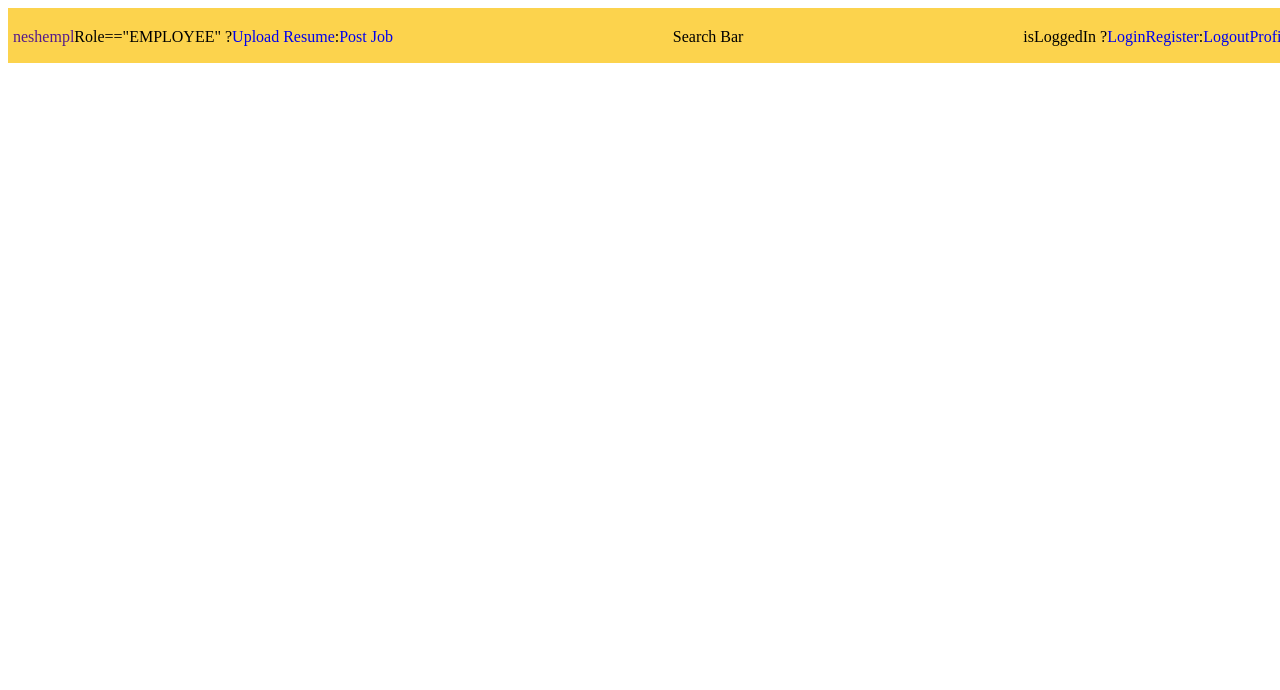
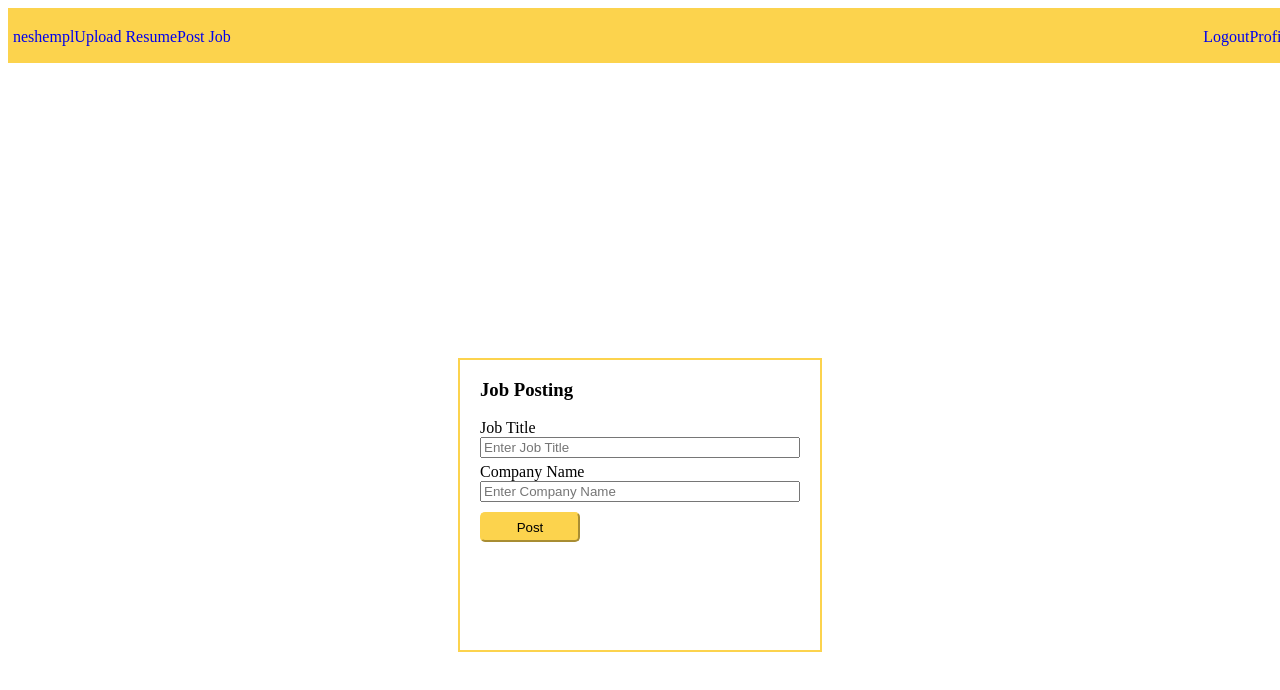
Before and after one commit to neshvig10/neshempl, a React (Vite) app in the folder frontend/: page /postjob in a window 1280 px wide. Shown: the top 690 px of the page. Built offline with nearby package versions, Linux system fonts and the light colour scheme.

Commit message:
post job init

```diff
--- a/frontend/src/App.jsx
+++ b/frontend/src/App.jsx
@@ -1,23 +1,29 @@
-import { BrowserRouter, Route, Routes } from 'react-router-dom'
-import Navbar from './components/Navbar'
-import Login from './pages/Login'
-import Register from './pages/Register'
-import UploadResume from './pages/UploadResume'
+import { BrowserRouter, Route, Routes } from "react-router-dom";
+import Navbar from "./components/Navbar";
+import Login from "./pages/Login";
+import Register from "./pages/Register";
+import UploadResume from "./pages/UploadResume";
+import HomePage from "./pages/HomePage";
+import PostJob from "./pages/PostJob";
 
 function App() {
-
   return (
     <>
       <BrowserRouter>
-      <Navbar></Navbar>
+        <Navbar></Navbar>
         <Routes>
-          <Route path='/login' element={<Login></Login>}></Route>
-          <Route path='/register' element={<Register></Register>}></Route>
-          <Route path='/uploadresume' element={<UploadResume></UploadResume>}></Route>
+          <Route path="/" element={<HomePage></HomePage>}></Route>
+          <Route path="/login" element={<Login></Login>}></Route>
+          <Route path="/register" element={<Register></Register>}></Route>
+          <Route
+            path="/uploadresume"
+            element={<UploadResume></UploadResume>}
+          ></Route>
+          <Route path="/postjob" element={<PostJob></PostJob>}></Route>
         </Routes>
       </BrowserRouter>
     </>
-  )
+  );
 }
 
-export default App
+export default App;
--- a/frontend/src/components/Navbar.jsx
+++ b/frontend/src/components/Navbar.jsx
@@ -1,40 +1,89 @@
-import {React} from "react";
+import { React, useContext } from "react";
+import { AuthContext } from "../contexts/AuthContext";
 
+const Navbar = () => {
+  const { isLoggedIn, userRoleAuth } = useContext(AuthContext);
 
-const Navbar = ()=>{
   return (
     <>
-            <div className="flex flex-row justify-between w-full fixed top-0 bg-amber-300" style={{ backgroundColor: '#fcd34d',height : '35px', paddingTop : '20px', paddingLeft : '5px',paddingRight : '5px'}}>
+      <div
+        className="flex flex-row justify-between w-full fixed top-0 bg-amber-300"
+        style={{
+          backgroundColor: "#fcd34d",
+          height: "35px",
+          paddingTop: "20px",
+          paddingLeft: "5px",
+          paddingRight: "5px",
+        }}
+      >
+        <div className="flex flex-row">
           <div>
-                    <a className="m-3 text-amber-600 no-underline" href="">neshempl</a>
-                    Role=="EMPLOYEE" ?
-                    <a className="m-3 text-amber-600 no-underline" href="/uploadresume">Upload Resume</a>
-                    :
-                    <a className="m-3 text-amber-600 no-underline" href="/postjob">Post Job</a>
+            <a className="m-3 text-amber-600 no-underline" href="/">
+              neshempl
+            </a>
           </div>
-
           <div>
-                    Search Bar
+            {isLoggedIn ? (
+              <div>
+                {userRoleAuth === "EMPLOYEE" ? (
+                  <a
+                    className="m-3 text-amber-600 no-underline"
+                    href="/uploadresume"
+                  >
+                    Upload Resume
+                  </a>
+                ) : (
+                  <a
+                    className="m-3 text-amber-600 no-underline"
+                    href="/postjob"
+                  >
+                    PostJob
+                  </a>
+                )}
+              </div>
+            ) : (
+              <div>
+                <a
+                  className="m-3 text-amber-600 no-underline"
+                  href="/uploadresume"
+                >
+                  Upload Resume
+                </a>
+                <a className="m-3 text-amber-600 no-underline" href="/postjob">
+                  Post Job
+                </a>
+              </div>
+            )}
+          </div>
         </div>
 
         <div className="flex flex-row">
-
-                    isLoggedIn ?
+          {isLoggedIn ? (
             <div>
-                        <a className="m-3 text-amber-600 no-underline" href="/login">Login</a>
-                        <a className="m-3 text-amber-600 no-underline" href="/register">Register</a>
+              <a className="m-3 text-amber-600 no-underline" href="/login">
+                Login
+              </a>
+              <a className="m-3 text-amber-600 no-underline" href="/register">
+                Register
+              </a>
             </div>
-                    :
+          ) : (
             <div>
-                        <a className="m-3 text-amber-600 no-underline" href="/logout">Logout</a>
-                        <a className="m-3 text-amber-600 no-underline"href="/profile/{userId}">Profile</a>
+              <a className="m-3 text-amber-600 no-underline" href="/logout">
+                Logout
+              </a>
+              <a
+                className="m-3 text-amber-600 no-underline"
+                href="/profile/{userId}"
+              >
+                Profile
+              </a>
             </div>
-
+          )}
         </div>
-
       </div>
     </>
-    )
-}
+  );
+};
 
 export default Navbar;
--- /dev/null
+++ b/frontend/src/contexts/AuthContext.jsx
@@ -0,0 +1,28 @@
+import {createContext, React, useState} from 'react';
+
+export const AuthContext = createContext();
+
+
+
+export const AuthProvider = ({children})=> {
+
+    const [userId,setUserId] = useState();
+    const [isLoggedIn,setIsLoggedIn] = useState(false);
+    const [userRoleAuth,setUserRoleAuth] = useState("EMPLOYEE");
+
+
+    const login =(jwtToken)=>{
+        localStorage.setItem("jwtToken",jwtToken);
+    }
+
+    const logout =()=>{
+        localStorage.setItem("jwtToken",null);
+    }
+
+
+
+    return (
+        <AuthContext.Provider value={{userId,isLoggedIn,userRoleAuth,setUserRoleAuth,setUserId,setIsLoggedIn,login,logout}}>{children}</AuthContext.Provider>
+    );
+
+}
--- a/frontend/src/main.jsx
+++ b/frontend/src/main.jsx
@@ -1,12 +1,14 @@
-import { StrictMode } from 'react'
-import { createRoot } from 'react-dom/client'
-import App from './App.jsx'
+import { StrictMode } from "react";
+import { createRoot } from "react-dom/client";
+import App from "./App.jsx";
 import "tailwindcss";
-import './index.css'
+import "./index.css";
+import {AuthProvider} from "./contexts/AuthContext.jsx";
 
-
-createRoot(document.getElementById('root')).render(
+createRoot(document.getElementById("root")).render(
   <StrictMode>
-    <App />
-  </StrictMode>,
-)
+    <AuthProvider>
+      <App />
+    </AuthProvider>
+  </StrictMode>
+);
--- /dev/null
+++ b/frontend/src/pages/HomePage.jsx
@@ -0,0 +1,18 @@
+import {React} from "react";
+
+const HomePage = ()=> {
+    return (
+        <>
+        <div className="flex flex-col">
+            <div>Search Bar</div>
+            <div className="flex flex-row">
+                <div>List Of Jobs</div>
+                <div>Job Description</div>
+            </div>
+        </div>
+
+        </>
+    )
+}
+
+export default HomePage;
--- a/frontend/src/pages/Login.jsx
+++ b/frontend/src/pages/Login.jsx
@@ -1,18 +1,24 @@
 import axios from "axios";
-import { React, useState } from "react";
+import { React, useContext, useState } from "react";
 import { useNavigate } from "react-router-dom";
 import "tailwindcss";
+import { AuthContext} from "../contexts/AuthContext";
 
 const Login = () => {
+
+  const {login,setUserRoleAuth} = useContext(AuthContext);
+
   const [userPhone, setUserPhone] = useState();
   const [userPassword, setUserPassword] = useState();
   const [message, setMessage] = useState();
+  const [userRole,setUserRole] = useState("EMPLOYEE");
   const navigate = useNavigate();
 
   function messageDisplay(message) {
     document.getElementById("message").style.color = "red";
     setMessage(message);
   }
+
   function hasWhiteSpace(s) {
     return s.indexOf(" ") >= 0;
   }
@@ -24,7 +30,9 @@ const Login = () => {
           "userPhone=" +
           userPhone +
           "&userPassword=" +
-          userPassword
+          userPassword +
+          "&userRole=" +
+          userRole
       );
       console.log(response);
       if (hasWhiteSpace(response.data)) {
@@ -32,7 +40,9 @@ const Login = () => {
         return;
       } else {
         console.log(response.data);
+        login(response.data);
         localStorage.setItem("jwtToken", response.data);
+        setUserRoleAuth(userRole);
         navigate("/");
       }
     } catch (error) {
@@ -47,7 +57,7 @@ const Login = () => {
         <div
           className="border-2"
           style={{
-            borderColor : "#fcd34d",
+            borderColor: "#fcd34d",
             height: "200px",
             width: "300px",
             paddingRight: "20px",
@@ -56,7 +66,9 @@ const Login = () => {
             marginTop: "350px",
           }}
         >
-          <div><h3>Login</h3></div>
+          <div>
+            <h3>Login</h3>
+          </div>
           <form action="" onSubmit={loginUser} method="post">
             <div id="message" className="text-red-500">
               <p>{message}</p>
@@ -79,7 +91,7 @@ const Login = () => {
               style={{ marginTop: "5px", marginBottom: "5px" }}
             >
               <label htmlFor="">Role</label>
-              <select name="" id="">
+              <select name="role" id="userrole" onChange={(e) => setUserRole(e.target.value)}>
                 <option value="EMPLOYEE">EMPLOYEE</option>
                 <option value="EMPLOYER">EMPLOYER</option>
               </select>
@@ -98,7 +110,19 @@ const Login = () => {
               />
             </div>
             <div className="flex flex-row align-center justify-center">
-            <button style={{backgroundColor : "#fcd34d",borderColor :"#fcd34d",borderRadius : "5px",height : "30px", width : "100px",marginTop : "5px"}} type="submit">Login</button>
+              <button
+                style={{
+                  backgroundColor: "#fcd34d",
+                  borderColor: "#fcd34d",
+                  borderRadius: "5px",
+                  height: "30px",
+                  width: "100px",
+                  marginTop: "5px",
+                }}
+                type="submit"
+              >
+                Login
+              </button>
             </div>
             <div
               className="flex flex-row align-center justify-center"
--- /dev/null
+++ b/frontend/src/pages/PostJob.jsx
@@ -0,0 +1,96 @@
+import { React, useState } from "react";
+
+const PostJob = () => {
+
+    const [message,setMessage] = useState();
+    const [jobTitle,setJobTitle] = useState();
+    const [companyName,setCompanyName] = useState();
+    const [skillsRequired,setSkillsRequired] = useState([]);
+
+
+
+    const messageDisplay = (message)=>{
+        setMessage(message);
+        document.getElementById("message").style.color = "red";
+    }
+
+    const postJob = ()=> {
+
+
+    }
+
+  return (
+    <>
+      <div className="flex flex-column align-center justify-center h-screen">
+        <div
+          className="border-2"
+          style={{
+            borderColor: "#fcd34d",
+            height: "270px",
+            width: "320px",
+            paddingRight: "20px",
+            paddingLeft: "20px",
+            paddingBottom: "20px",
+            marginTop: "350px",
+          }}
+        >
+          <div>
+            <h3>Job Posting</h3>
+          </div>
+          <form action="" onSubmit={postJob} method="post">
+            <div id="message">
+              <p>{message}</p>
+            </div>
+            <div
+              className="flex flex-col justify-between"
+              style={{ marginTop: "5px", marginBottom: "5px" }}
+            >
+              <label htmlFor="">Job Title</label>
+              <input
+                placeholder="Enter Job Title"
+                value={jobTitle}
+                onChange={(e) => setJobTitle(e.target.value)}
+                type="text"
+              />
+            </div>
+            <div
+              className="flex flex-col justify-between"
+              style={{ marginTop: "5px", marginBottom: "5px" }}
+            >
+              <label htmlFor="">Company Name</label>
+              <input
+                placeholder="Enter Company Name"
+                value={companyName}
+                onChange={(e) => setCompanyName(e.target.value)}
+                type="number"
+              />
+            </div>
+
+            <div className="flex flex-col align-center justify-center">
+              <button
+                style={{
+                  backgroundColor: "#fcd34d",
+                  borderColor: "#fcd34d",
+                  borderRadius: "5px",
+                  height: "30px",
+                  width: "100px",
+                  marginTop: "5px",
+                }}
+                type="submit"
+              >
+                Post
+              </button>
+            </div>
+          </form>
+          <div
+            className="flex flex-col align-center justify-center"
+            style={{ marginTop: "10px" }}
+          >
+          </div>
+        </div>
+      </div>
+    </>
+  );
+};
+
+export default PostJob;
```
Also changed, not shown: frontend/src/pages/Register.jsx (+6 -2 lines). Lines whose indentation alone changed are shown as unchanged.
